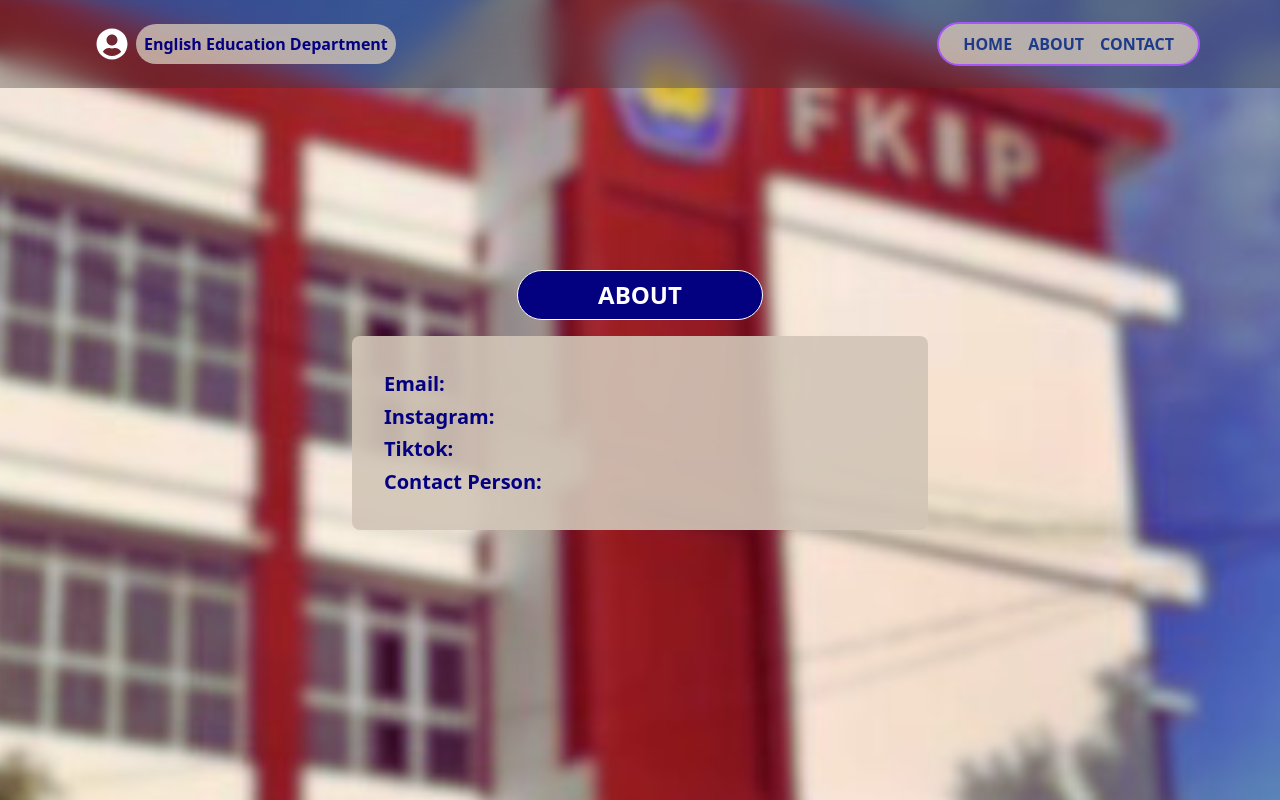
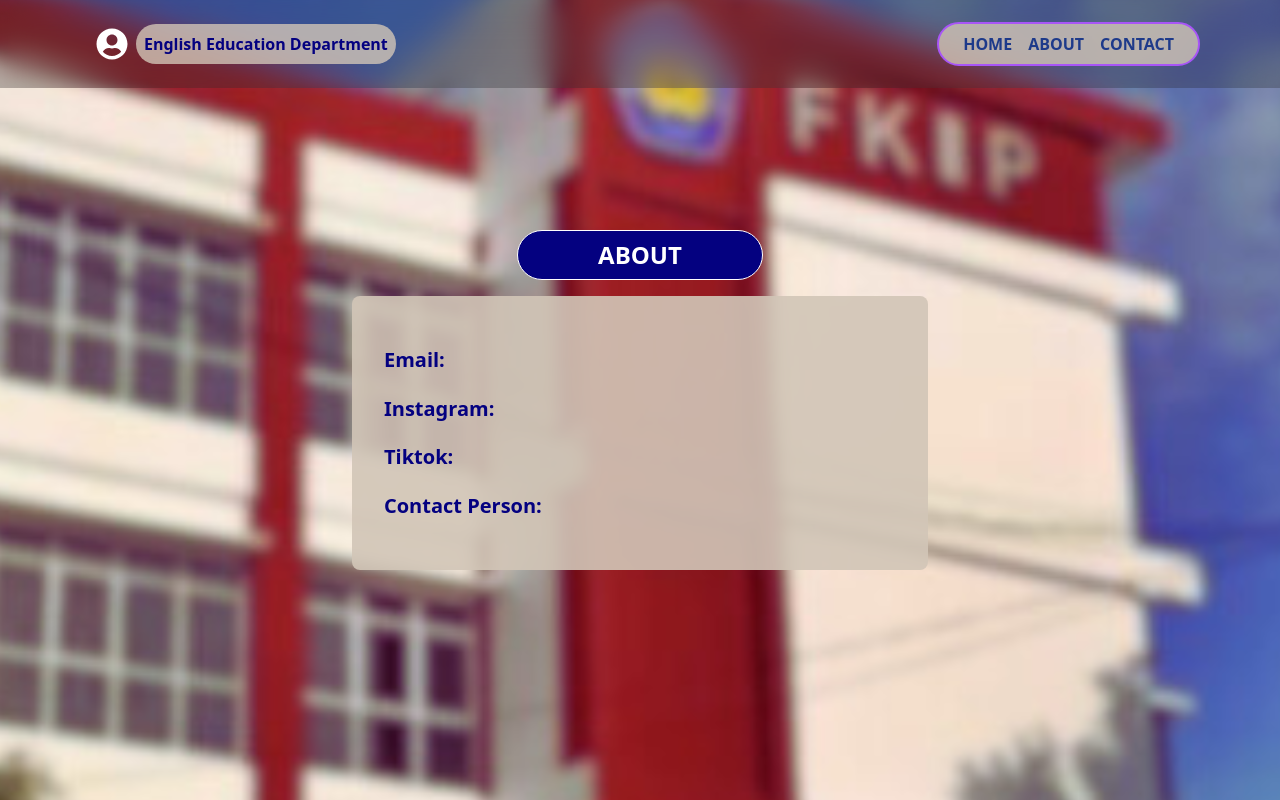
Before and after one commit to Jonathan0823/aspire-aseed, a Next.js app: page /contact in a window 1280 px wide. Built offline with nearby package versions, Linux system fonts and the light colour scheme.

Commit message:
update ContactSection styling for improved spacing and readability

```diff
--- a/app/components/ContactSection.tsx
+++ b/app/components/ContactSection.tsx
@@ -9,7 +9,7 @@ const ContactSection: React.FC = () => {
         <h2 className="bg-[#040180] border border-white text-2xl text-white rounded-full py-2 px-20 inline-block font-bold mb-4">
           ABOUT
         </h2>
-      <div className="bg-[#d2c6b7] bg-opacity-90 rounded-lg p-8 md:max-w-xl w-full text-left mx-5 ">
+      <div className="bg-[#d2c6b7] bg-opacity-90 rounded-lg p-8 md:max-w-xl w-full text-left mx-5 py-12 space-y-4">
         <p className="text-[#040180] font-semibold text-xl leading-relaxed">
           Email:
         </p>
```
